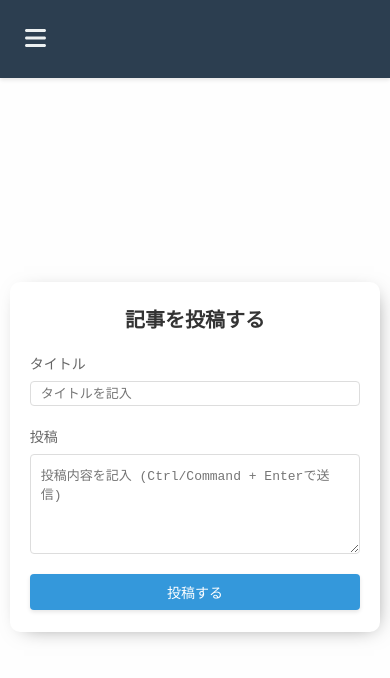
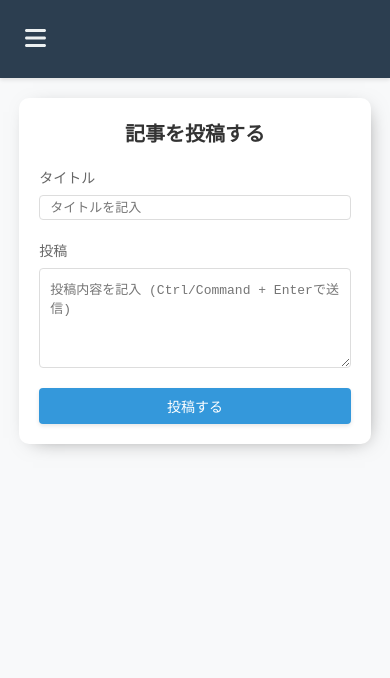
Before and after one commit to yuy5719823/tsunagaru-blog, a React (Create React App) app: page /createpost in a window 390 px wide. Shown: the top 678 px of the page. Built offline with nearby package versions, Linux system fonts and the light colour scheme; no server answers; sample sign-in values are in the browser's storage.

Commit message:
スマホ時の投稿画面修正

```diff
--- a/src/components/CreatePost.css
+++ b/src/components/CreatePost.css
@@ -1,8 +1,10 @@
 .createPost {
   display: flex;
-  align-items: center;
+  align-items: flex-start;
   justify-content: center;
-  height: 90vh;
+  min-height: calc(100vh - 60px);
+  padding: 20px;
+  background-color: #f8f9fa;
 }
 
 .createPost__container {
@@ -10,13 +12,13 @@
   border-radius: 10px;
   display: flex;
   flex-direction: column;
-  justify-content: center;
-  min-height: 400px;
+  justify-content: flex-start;
   width: 500px;
   gap: 20px;
   padding: 40px;
   box-shadow: 4px 4px 20px -10px #777777;
   box-sizing: border-box;
+  margin-top: 20px;
 }
 
 .createPost__title {
@@ -113,10 +115,15 @@
 
 /* レスポンシブ対応 */
 @media screen and (max-width: 768px) {
+  .createPost {
+    padding: 15px;
+  }
+
   .createPost__container {
     width: 90%;
     max-width: 500px;
     padding: 30px;
+    margin-top: 15px;
   }
 
   .createPost__title {
@@ -139,10 +146,14 @@
 }
 
 @media screen and (max-width: 480px) {
+  .createPost {
+    padding: 10px;
+  }
+
   .createPost__container {
     width: 95%;
     padding: 20px;
-    min-height: 350px;
+    margin-top: 10px;
   }
 
   .createPost__title {
```
